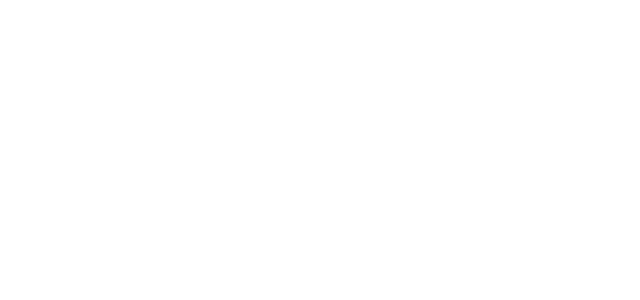
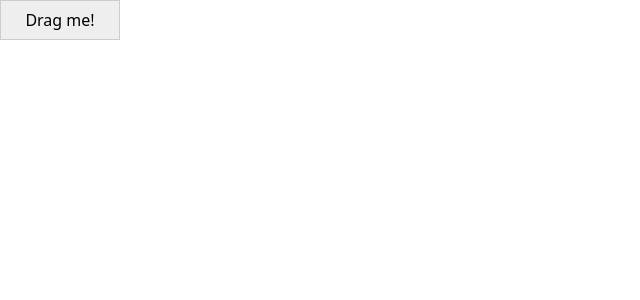
Before and after one commit to Greenora/project-YellowMemo, a React (Create React App) app in the folder react-project/: page /drag in a window 1280 px wide. Before the commit this address had no page. Shown: the top 300 px of the page, without its empty margins (0-640 px from the left). Built offline with nearby package versions, Linux system fonts and the light colour scheme.

Commit message:
📝 Add Drag.jsx
added Drag.jsx and added drag path to App.jsx

```diff
--- a/react-project/src/App.jsx
+++ b/react-project/src/App.jsx
@@ -8,6 +8,7 @@ import ResetPassword from "./pages/ResetPassword/ResetPassword";
 import Login from "./pages/Login/Login";
 import PostEdit from "./pages/PostEdit/PostEdit";
 import PostCreate from "./pages/PostCreate/PostCreate";
+import Drag from "./components/Drag";
 
 function App() {
   return (
@@ -20,6 +21,7 @@ function App() {
         <Route path="/post/:id" element={<Post />} />
         <Route path="/post/edit/:id" element={<PostEdit />} />
         <Route path="/post/create" element={<PostCreate />} />
+        <Route path="/drag" element={<Drag />} />
 
       </Routes>
     </BrowserRouter>
--- /dev/null
+++ b/react-project/src/components/Drag.jsx
@@ -0,0 +1,30 @@
+import React from 'react';
+
+function Drag() {
+    // 드래그 시작 이벤트 핸들러
+    const handleDragStart = (e) => {
+        // 드래그 중인 데이터 지정 (필요에 따라 수정)
+        e.dataTransfer.setData("text/plain", "Drag Item");
+    };
+
+    return (
+        <div
+            draggable
+            onDragStart={handleDragStart}
+            style={{
+                width: '120px',
+                height: '40px',
+                background: '#eee',
+                display: 'flex',
+                alignItems: 'center',
+                justifyContent: 'center',
+                cursor: 'grab',
+                border: '1px solid #ccc'
+            }}
+        >
+            Drag me!
+        </div>
+    );
+}
+
+export default Drag;
```
Also changed, not shown: 1 other file (tests, documents, lock files or other folders).
